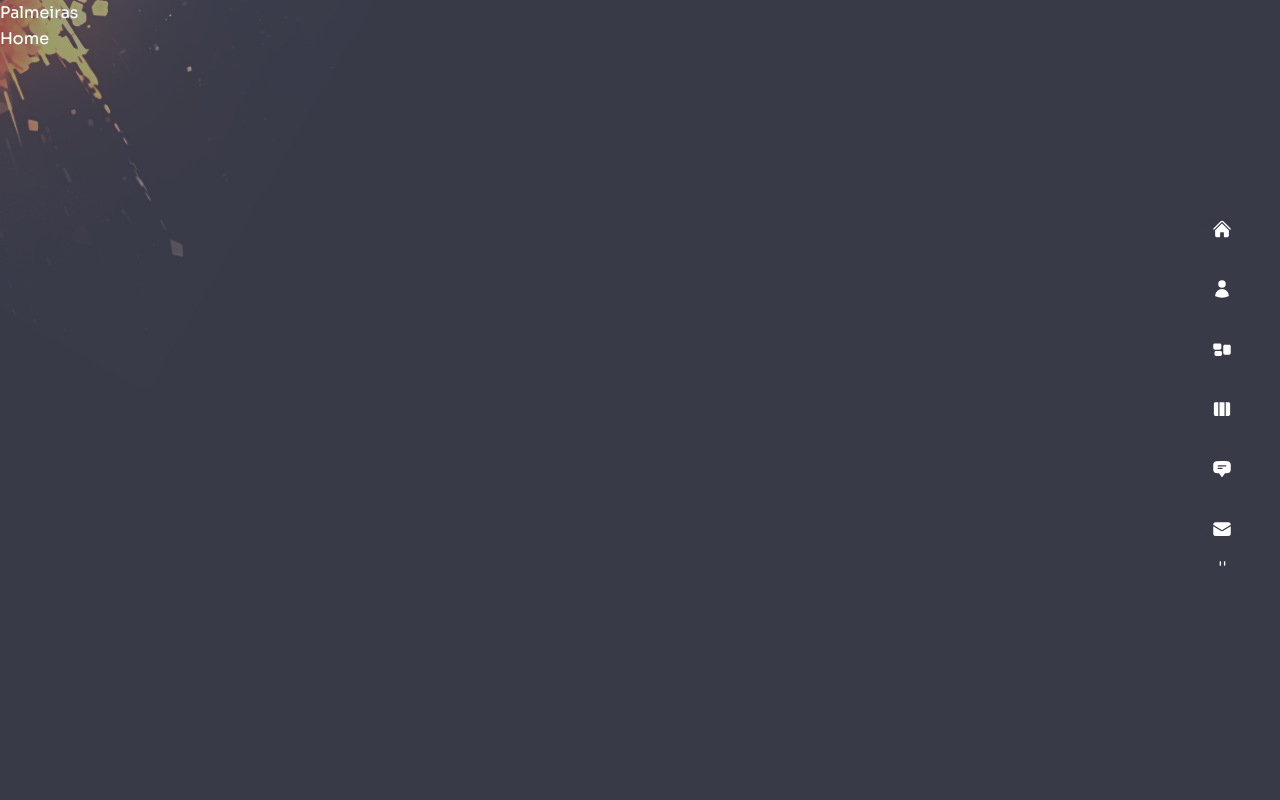
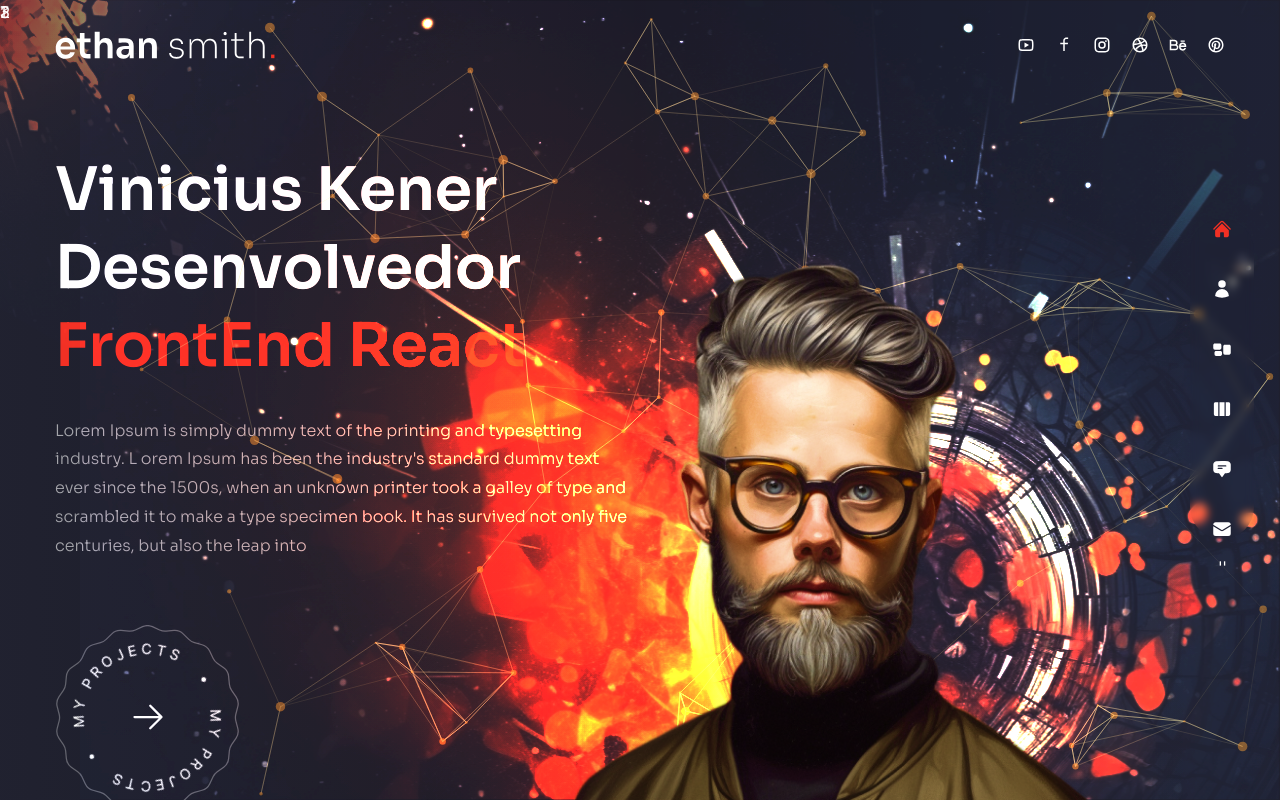
Before and after one commit to vkstheone/portifolio-react, a Next.js app: page / in a window 1280 px wide. Built offline with nearby package versions, Linux system fonts and the light colour scheme.

Commit message:
segundo commit

```diff
--- a/components/Avatar.js
+++ b/components/Avatar.js
@@ -1,5 +1,18 @@
+import Image from "next/image";
+
+
 const Avatar = () => {
-  return <div>Avatar</div>;
-};
+  return (
+  <div className="hidden xl:flex xl:max-w-none">
+    <Image
+      src={'/avatar.png'}
+      width={737}
+      height={678} alt=""
+      className="translate-z-0 w-full h-full "
+
+    />
+    </div>
+  );
+}
 
 export default Avatar;
--- a/components/Header.js
+++ b/components/Header.js
@@ -1,5 +1,27 @@
+import Image from 'next/image';
+
+import Link from 'next/link';
+
+import Socials from '../components/Socials';
+
 const Header = () => {
-  return <header>Palmeiras</header>;
+  return <header className="absolute z-30 w-full flex items-center
+  px-16 xl:px-0 xl:h-[90px]">
+          <div className='container mx-auto'>
+            <div className='flex flex-col lg:flex-row
+            justify-between items-center gap-y-6 py-8'>
+              {/* logo */}
+              <Link href={''}
+              ><Image src={'/logo.svg'}
+              width={220}
+              height={48}
+              alt=''
+              priority={true}
+              /></Link>
+              <Socials />
+            </div>
+          </div>
+    </header>;
 };
 
 export default Header;
--- a/components/Layout.js
+++ b/components/Layout.js
@@ -13,6 +13,7 @@
 import Nav from '../components/Nav'
 import Header from '../components/Header'
 import TopLeftImg from '../components/TopLeftImg'
+import Home from '../pages';
 
 
 
@@ -23,6 +24,7 @@
       <TopLeftImg/>
       <Nav />
       <Header />
+      <Home />
       {children}
       </div>
 
--- a/components/Nav.js
+++ b/components/Nav.js
@@ -49,18 +49,41 @@
 
 
     <div className='flex w-full xl:flex-col items-center justify-between
-    xl:justify-center gap-y-10 px-4 md:px-40 xl:px-0 h-[80px] xl:h-max py8 bg-wite/10
+    xl:justify-center gap-y-10 px-4 md:px-40 xl:px-0 h-[80px] xl:h-max
+    py8 bg-wite/10
     backdrop-blur-sm text-3xl xl:text-xl xl:rounded-full'>
         {navData.map((link, index) =>{
-          return <Link href={link.path} key={index}>
 
-            <div>
+          return (
+          <Link className={`${
+          link.path === pathname && 'text-accent'}
+          relative flex items-center group hover:text-accent transition-all duration-300`}
+          href={link.path}
+          key={index}
 
-              {link.icon}
+          >
+            {/* tooltip */}
+            <div className='absolute pr-14 right-0 hidden xl:group-hover:flex'>
+              <div className='bg-white relative flex text-primary items-cente p-[6px]
+              rounded-[3px]'>
+                <div className='text-[12px] leading-none font-semibold capitalize'>
+                  {link.name}
+                  </div>
+                  {/* triangle */}
+                  <div className='border-solid border-l-white border-l-8
+                  border-y-transport border-y-[6px] border-r-0 absolute -right-2'></div>
+              </div>
+            </div>
 
-              </div>
+
+
+
+            {/* icon*/}
+
+            <div>{link.icon}</div>
 
             </Link>
+            )
         })}
     </div>
 
--- a/components/ParticlesContainer.js
+++ b/components/ParticlesContainer.js
@@ -1,5 +1,96 @@
+import { Particles} from 'react-tsparticles'
+import { loadFull } from 'tsparticles';
+import React, { useCallback } from 'react';
+
+
 const ParticlesContainer = () => {
-  return <div>Particles Container</div>;
+  const particlesInit = useCallback(async (engine) => {
+    await loadFull(engine);
+  }, []);
+
+  const particlesLoaded = useCallback(async () => {}, [])
+  return <Particles
+  className='w-full h-full absolute translate-z-0'
+  id='tsparticles'
+  init={particlesInit}
+  loaded={particlesLoaded}
+  options={{
+    fullScreen: {enable:false},
+    background:{
+      color:{
+        value:''
+      },
+    },
+    fpsLimit: 120,
+    interactivity: {
+      events: {
+        onClick: {
+          enable: false,
+          mode: 'push'
+        },
+        onHover: {
+          enable: true,
+          mode: 'repulse'
+        },
+        resize: true,
+      },
+      modes: {
+        push: {
+          quantity: 90
+        },
+        repulse: {
+          distance: 200,
+          duration: 0.4,
+        }
+      }
+    },
+    particles: {
+      color: {
+        value: '#e68e2e'
+      },
+      links: {
+        color: '#f3d993',
+        distance: '150',
+        enable: true,
+        opacity: '0.5',
+        width: 1
+      },
+      collisions:{
+        enable: true,
+      },
+      move: {
+        directions: 'none',
+        enable: 'true',
+        outModes: {
+          default: 'bounce'
+        },
+        random: false,
+        speed: 1,
+        straight: false
+      },
+      number: {
+        density: {
+          enable: true,
+          area: 800
+        },
+        value: 80
+      },
+      opacity: {
+        value: 0.5,
+      },
+      shape: {
+        type: 'circle',
+
+      },
+      size:{
+        value: {min: 1, max: 5}
+      }
+    },
+    detectRetina: true,
+
+  }}
+
+  />;
 };
 
 export default ParticlesContainer;
--- a/components/ProjectsBtn.js
+++ b/components/ProjectsBtn.js
@@ -1,5 +1,30 @@
+import Image from "next/image";
+
+import Link from "next/link";
+
+import { HiArrowDown, HiArrowRight, HoArrowRight } from 'react-icons/hi2'
+
 const ProjectsBtn = () => {
-  return <div>Project Btn</div>;
+  return <div className="mx-auto xl:mx-0">
+      <Link
+      href={'/work'}
+      className="relative w-[185px] h-[185px] flex
+      justify-center items-center
+      bg-circleStar bg-cover bg-center bg-no-repeat group"
+      >
+
+        <Image src={'/rounded-text.png'}
+        width={141}
+        height={148}
+        alt=""
+        className="animate-spin-slow  w-full h-full max-w-[141px] max-h-[148px]"
+        />
+
+        <HiArrowRight className="absolute text-4xl group-hover:translate-x-2
+        transition-all duration-300"/>
+
+      </Link>
+    </div>
 };
 
 export default ProjectsBtn;
--- a/components/Socials.js
+++ b/components/Socials.js
@@ -1,5 +1,38 @@
+import Link from "next/link";
+
+// icons
+
+import {
+  RiYoutubeLine,
+  RiInstagramLine,
+  RiFacebookLine,
+  RiDribbbleLine,
+  RiBehanceLine,
+  RiPinterestLine,
+} from 'react-icons/ri'
+
 const Socials = () => {
-  return <div>Socials</div>;
+  return (
+      <div className="flex items-center gap-x-5 text-lg">
+        <Link href={''} className="hover:text-accent transition-all duration-300" >
+          <RiYoutubeLine />
+        </Link>
+        <Link href={''} className="hover:text-accent transition-all duration-300" >
+          <RiFacebookLine />
+        </Link>
+        <Link href={''} className="hover:text-accent transition-all duration-300" >
+          <RiInstagramLine />
+        </Link>
+        <Link href={''} className="hover:text-accent transition-all duration-300" >
+          <RiDribbbleLine />
+        </Link>
+        <Link href={''} className="hover:text-accent transition-all duration-300" >
+          <RiBehanceLine />
+        </Link>
+        <Link href={''} className="hover:text-accent transition-all duration-300" >
+          <RiPinterestLine />
+        </Link>
+      </div>)
 };
 
 export default Socials;
--- a/components/Transition.js
+++ b/components/Transition.js
@@ -1,7 +1,48 @@
+import {motion} from 'framer-motion'
+
+
+
+const transitionVariants = {
+    initial: {
+      x: '100%',
+      with: '100%'
+    },
+    animate: {
+      x: '0%',
+      width: '0%'
+    },
+    exit: {
+      x: ['0%', '100%'],
+      width: ['0%', '100%'],
+    }
+
+
+
+}
+
+
 const Transition = () => {
   return (
     <>
-      <div>Transition</div>
+      <motion.div className='fixed top-0 bottom-0
+      right-full w-screen h-screen z-30 bg-[#2e2257]' variants={transitionVariants}
+      initial="initial" animate="animate" exit="exit" transition={{delay: 0.2, duration: 0.6, ease:'easeInOut'}}>
+        1
+      </motion.div>
+
+      <motion.div className='fixed top-0 bottom-0
+      right-full w-screen h-screen z-20 bg-[#3b2d71]' variants={transitionVariants}
+      initial="initial" animate="animate" exit="exit" transition={{delay: 0.4, duration: 0.6, ease:'easeInOut'}}>
+        2
+      </motion.div>
+
+      <motion.div className='fixed top-0 bottom-0
+      right-full w-screen h-screen z-10 bg-[#4b3792]' variants={transitionVariants}
+      initial="initial" animate="animate" exit="exit" transition={{delay: 0.6, duration: 0.6, ease:'easeInOut'}}>
+        3
+      </motion.div>
+
+
     </>
   );
 };
--- a/pages/_app.js
+++ b/pages/_app.js
@@ -2,15 +2,28 @@
 
 // components
 import Layout from '../components/Layout';
+import Transition from '../components/Transition'
+
+
+import { useRouter } from 'next/router';
+
+
+
+import { AnimatePresence, motion} from 'framer-motion'
 
 function MyApp({ Component, pageProps }) {
+  const router = useRouter();
+
   return(
 
 
     <Layout>
-
-        <Component {...pageProps}/>
-
+        <AnimatePresence mode='wait'>
+          <motion.div key={router.route} className='h-full'>
+            <Transition />
+            <Component {...pageProps}/>
+          </motion.div>
+        </AnimatePresence>
 
     </Layout>
 
--- a/pages/index.js
+++ b/pages/index.js
@@ -1,5 +1,82 @@
+import Image from "next/image";
+
+import ParticlesContainer from '../components/ParticlesContainer'
+import ProjectsBtn from '../components/ProjectsBtn'
+import Avatar from '../components/Avatar'
+
+import { motion } from 'framer-motion'
+
+import { fadeIn } from '../variants'
+
+
 const Home = () => {
-  return <div>Home</div>;
+  return( <div className="bg-primary/60 h-full">
+    <div className="w-full h-full bg-gradient-to-r from-primary/10 via-black/30 to-black/10">
+      <div className="text-center flex flex-col justify-center xl:pt-40 xl:text-left
+      h-full container mx-auto">
+          <motion.h1
+           variants={fadeIn('down', 0.2)}
+           initial="hidden"
+           animate='show'
+           exit='hidden'
+          className="h1"
+          >
+          Vinicius Kener <br/> Desenvolvedor <br/>
+          <span className="text-accent"> FrontEnd React</span>
+
+          </motion.h1>
+
+          <motion.p
+           variants={fadeIn('down', 0.3)}
+           initial="hidden"
+           animate='show'
+           exit='hidden'
+           className="max-w-sm xl:max-w-xl mx-auto xl:mx-0 mb-10 xl:mb-16"
+          >
+            Lorem Ipsum is simply dummy text of the printing and typesetting industry. L
+            orem Ipsum has been the industry's standard dummy text ever since the 1500s,
+            when an unknown printer took a galley of type and scrambled it to make
+          a type specimen book. It has survived not only five centuries, but also
+          the leap into
+          </motion.p>
+          <div className="flex justify-center xl:hidden relative">
+            <ProjectsBtn/>
+          </div>
+          <motion.div
+            variants={fadeIn('down', 0.4)}
+            initial="hidden"
+            animate='show'
+            exit='hidden'
+            >
+             <ProjectsBtn/>
+          </motion.div>
+      </div>
+    </div>
+    {/* image */}
+
+        <div className="w-[1200px] h-full absolute right-0 bottom-0">
+          {/* bg img */}
+
+          <div className="bg-none xl:bg-explosion xl:bg-cover xl:bg-right
+          xl:bg-no-repeat w-full h-full absolute mix-blend-color-dodge translate-z-0
+          "
+
+          ></div>
+          <ParticlesContainer />
+          {/** Avatar */}
+          <motion.div
+            variants={fadeIn('up', 0.5)}
+            initial="hidden"
+            animate='show'
+            exit='hidden'
+            transition={{duration: 1, ease: 'easeInOut'}}
+            className="w-full h-full max-w-[717px] max-h-[678px] absolute -bottom-32
+             lg:right-[8%]">
+            <Avatar />
+          </motion.div>
+        </div>
+  </div>
+  );
 };
 
 export default Home;
```
